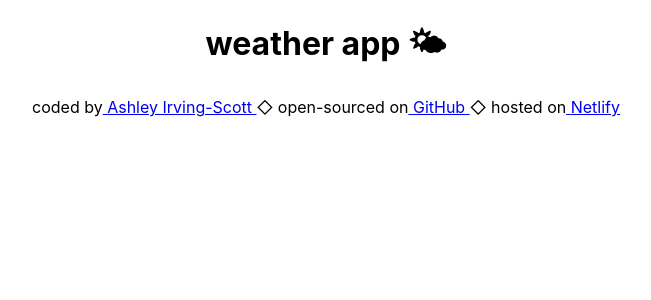
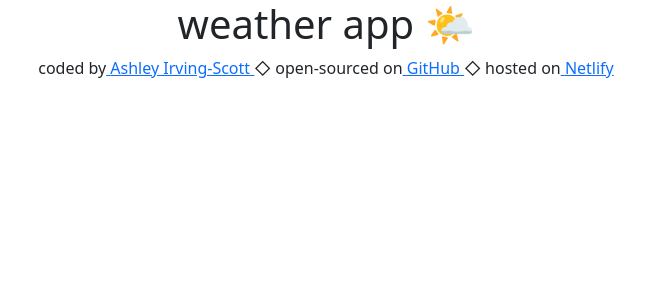
Before and after one commit to AshleyIScott/react-weather-app-final, a React (Create React App) app: page / in a window 1280 px wide. Shown: the top 300 px of the page, without its empty margins (314-965 px from the left). Built offline with nearby package versions, Linux system fonts and the light colour scheme.

Commit message:
Bootstrap added
* updated footer links to link to this project for github & netlify
* added bootstrap 5.3

```diff
--- a/package.json
+++ b/package.json
@@ -6,6 +6,7 @@
     "@testing-library/jest-dom": "^5.17.0",
     "@testing-library/react": "^13.4.0",
     "@testing-library/user-event": "^13.5.0",
+    "bootstrap": "^5.3.3",
     "react": "^18.3.1",
     "react-dom": "^18.3.1",
     "react-scripts": "5.0.1",
--- a/public/index.html
+++ b/public/index.html
@@ -5,10 +5,7 @@
     <link rel="icon" href="%PUBLIC_URL%/favicon.ico" />
     <meta name="viewport" content="width=device-width, initial-scale=1" />
     <meta name="theme-color" content="#000000" />
-    <meta
-      name="description"
-      content="Web site created using create-react-app"
-    />
+    <meta name="description" content="Weather app" />
     <link rel="apple-touch-icon" href="%PUBLIC_URL%/logo192.png" />
 
     <link rel="manifest" href="%PUBLIC_URL%/manifest.json" />
--- a/src/App.js
+++ b/src/App.js
@@ -3,6 +3,7 @@ import "./App.css";
 function App() {
   return (
     <div className="App">
+      <div className="container">
         <h1> weather app 🌤</h1>
 
         <footer>
@@ -17,7 +18,7 @@ function App() {
           </a>
           ◇ open-sourced on
           <a
-          href="https://github.com/AshleyIScott/ReactWeatherApp"
+            href="https://github.com/AshleyIScott/week5-react-weather-app"
             target="_blank"
             rel="noreferrer"
           >
@@ -26,7 +27,7 @@ function App() {
           </a>
           ◇ hosted on
           <a
-          href="https://main--dashing-trifle-8edf30.netlify.app/"
+            href=" https://master--preeminent-maamoul-7886b8.netlify.app/"
             target="_blank"
             rel="noreferrer"
           >
@@ -35,6 +36,7 @@ function App() {
           </a>
         </footer>
       </div>
+    </div>
   );
 }
 
--- a/src/index.js
+++ b/src/index.js
@@ -3,6 +3,7 @@ import ReactDOM from "react-dom/client";
 import "./index.css";
 import App from "./App";
 import reportWebVitals from "./reportWebVitals";
+import "bootstrap/dist/css/bootstrap.css";
 
 const root = ReactDOM.createRoot(document.getElementById("root"));
 root.render(
```
Also changed, not shown: 1 other file (tests, documents, lock files or other folders). Lines whose indentation alone changed are shown as unchanged.
